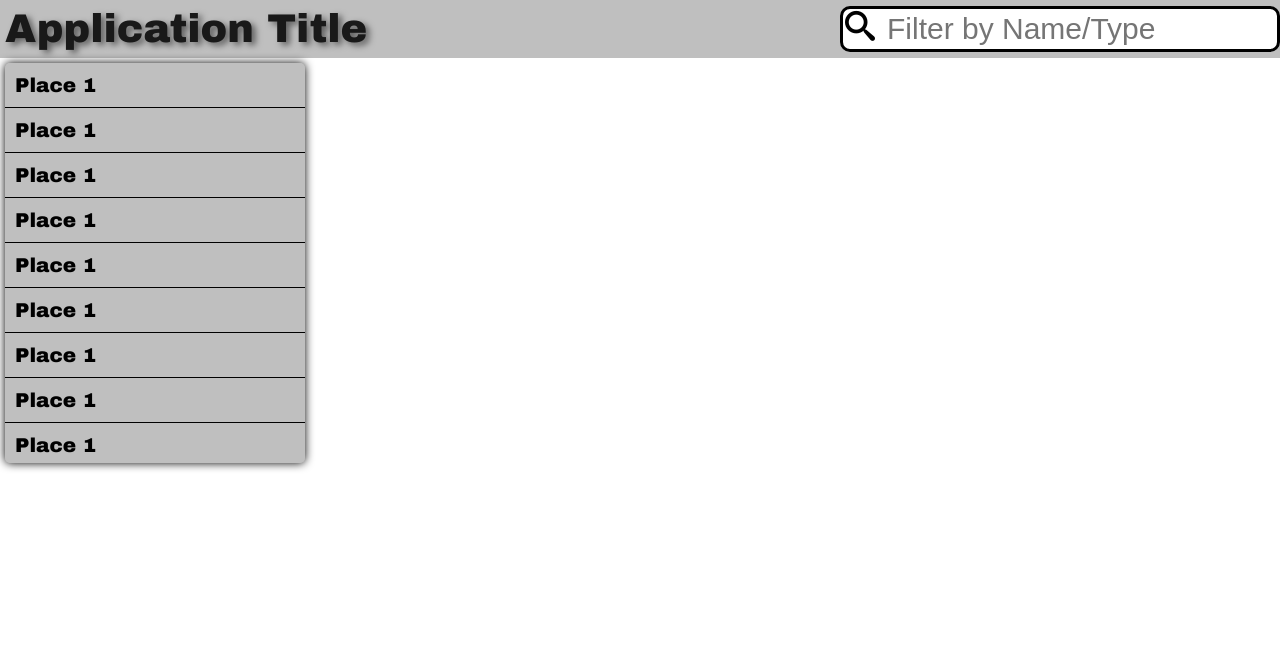
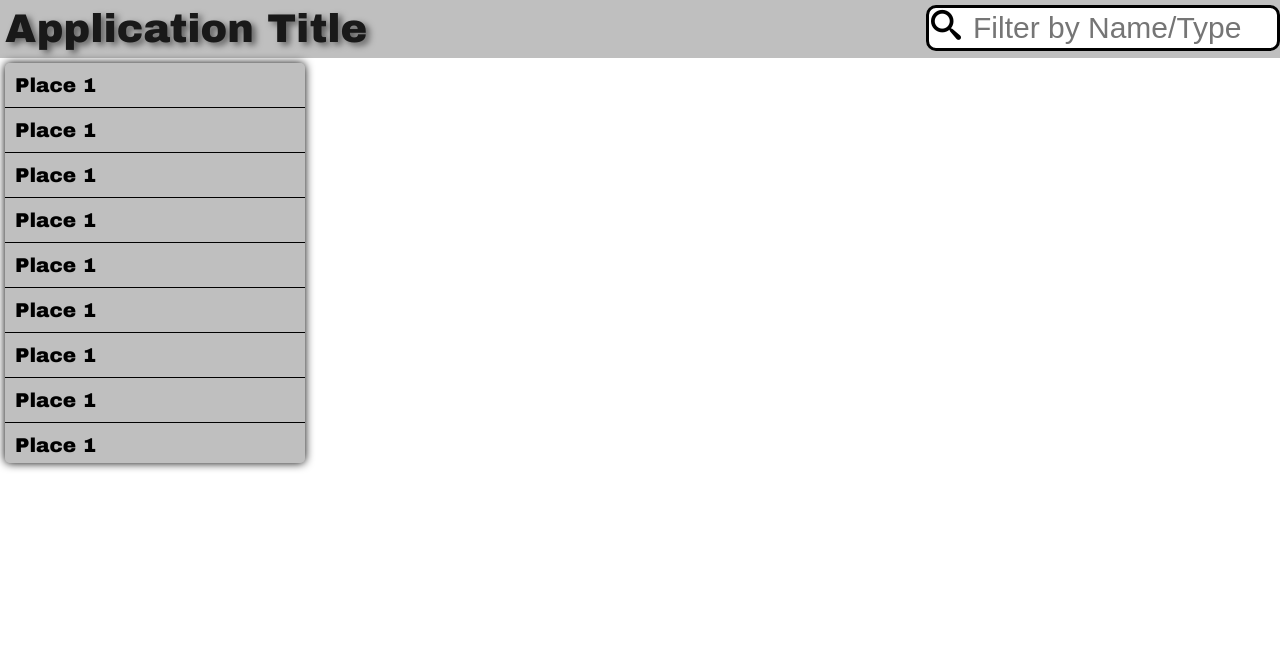
Before and after one commit to otori23/Neighborhood-Map, a plain HTML site: page src/view.html in a window 1280 px wide. Drawn offline with Linux system fonts and the light colour scheme; files whose address does not match are found by name.

Commit message:
clean css for header section responsiveness

```diff
--- a/src/css/main.css
+++ b/src/css/main.css
@@ -57,6 +57,7 @@
 
 header .header-controls {
 	position: relative;
+	line-height: 0;
 }
 
 header .search-bar {
@@ -65,22 +66,18 @@
 	border: 3px solid black;
 	padding: 2px;
 	border-radius: 10px;
-	font-size: 0.75em;
-	vertical-align: 7.5%;
+	font-size: 0.65em;
+	line-height: 1;
 }
 
 header .search-bar:hover {
 	box-shadow: 0 0 10px black;
 }
 
-header .icon-search {
-	vertical-align: top;
-}
-
 header input[type="text"] {
-	vertical-align: top;
 	font-size: inherit;
 	border-style: none;
+	width: 10em;
 }
 
 header input[type="text"]:focus {
@@ -92,6 +89,7 @@
 	cursor: pointer;
 	position: absolute;
 	right: 0;
+	margin-top: 2px;
 }
 
 header .hamburger:hover {
@@ -257,9 +255,18 @@
 	margin-top: 10px;
 }
 
-@media screen and (min-width: 450px) {
+@media screen and (min-width: 400px) {
   header {
-    padding: 5px;
+    font-size: 3em;
+  }
+
+  header input[type="text"] {
+  	width: 15em;
+  }
+}
+
+@media screen and (min-width: 550px) {
+  header {
     font-size: 4em;
   }
 }
@@ -294,6 +301,10 @@
     right: 0;
   }
 
+  header input[type="text"] {
+  	width: 10em;
+  }
+
   header .hamburger {
     display: none;
   }
```
